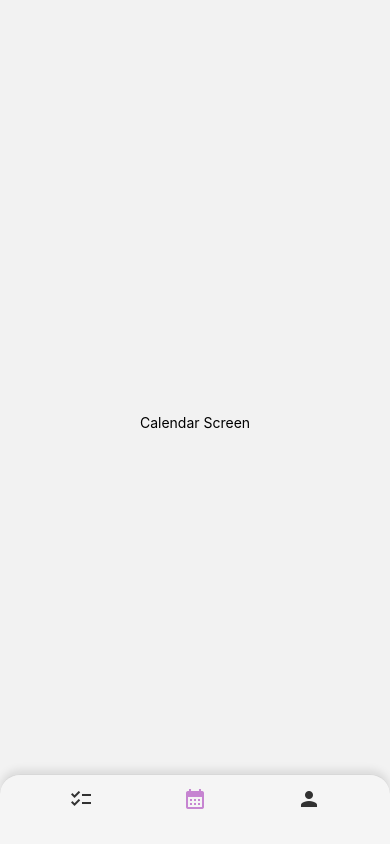
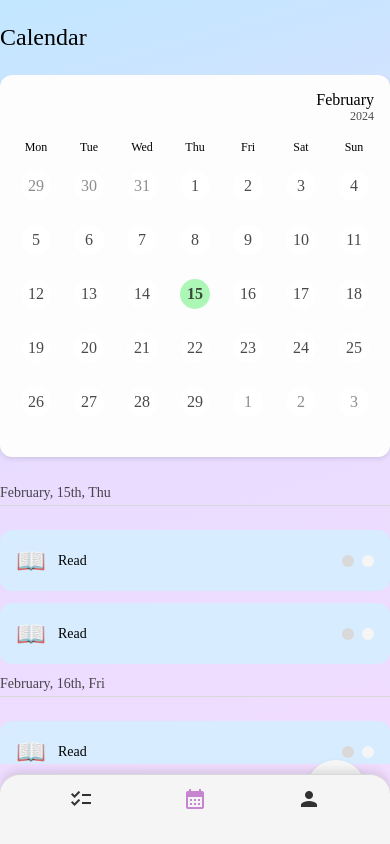
Before and after one commit to deceser/habitHUB-RN-APP, a React Native app: screen /Calendar in a window 390 px wide. Built offline with nearby package versions, Linux system fonts and the light colour scheme; no server answers; what expo-web-browser would draw is missing.

Commit message:
calendae-screen

```diff
--- a/src/navigation/TabNavigator.tsx
+++ b/src/navigation/TabNavigator.tsx
@@ -4,14 +4,10 @@ import { MaterialIcons } from '@expo/vector-icons';
 import { HomeScreen } from '../screens/HomeScreen';
 import { View, StyleSheet, Text } from 'react-native';
 import { TabParamList } from './types';
+import { CalendarScreen } from '../screens/CalendarScreen';
 
 const Tab = createBottomTabNavigator<TabParamList>();
 
-const CalendarScreen = () => (
-  <View style={styles.placeholder}>
-    <Text>Calendar Screen</Text>
-  </View>
-);
 const ProfileScreen = () => (
   <View style={styles.placeholder}>
     <Text>Profile Screen</Text>
--- /dev/null
+++ b/src/screens/CalendarScreen.tsx
@@ -0,0 +1,348 @@
+import React, { useMemo, useState } from 'react';
+import { StyleSheet, View, Text, SafeAreaView, ScrollView, TouchableOpacity } from 'react-native';
+import { StatusBar } from 'expo-status-bar';
+import { MaterialIcons } from '@expo/vector-icons';
+import { GradientContainer } from '../components/ui/GradientContainer';
+
+interface DayProps {
+  day: string;
+  date: string;
+  isCurrentMonth: boolean;
+  isSelected?: boolean;
+  onPress?: () => void;
+}
+
+const Day: React.FC<DayProps> = ({ day, date, isCurrentMonth, isSelected, onPress }) => (
+  <TouchableOpacity style={styles.dayCell} onPress={onPress}>
+    <View style={[styles.dayCircle, isSelected && styles.selectedDayCircle]}>
+      <Text
+        style={[
+          styles.dayNumber,
+          !isCurrentMonth && styles.inactiveDay,
+          isSelected && styles.selectedDayText,
+        ]}
+      >
+        {date}
+      </Text>
+    </View>
+  </TouchableOpacity>
+);
+
+const HabitItem: React.FC<{ title: string; emoji: string }> = ({ title, emoji }) => (
+  <View style={styles.habitItem}>
+    <View style={styles.habitContent}>
+      <Text style={styles.habitEmoji}>{emoji}</Text>
+      <Text style={styles.habitTitle}>{title}</Text>
+    </View>
+    <View style={styles.statusDots}>
+      <View style={styles.emptyDot} />
+      <View style={styles.filledDot} />
+    </View>
+  </View>
+);
+
+const DatePanel: React.FC<{ date: string }> = ({ date }) => (
+  <View style={styles.datePanel}>
+    <Text style={styles.datePanelText}>{date}</Text>
+    <View style={styles.datePanelLine} />
+  </View>
+);
+
+export const CalendarScreen = () => {
+  const [selectedDate] = useState(15);
+
+  const weekDays = useMemo(() => ['Mon', 'Tue', 'Wed', 'Thu', 'Fri', 'Sat', 'Sun'], []);
+
+  const calendarDays = useMemo(
+    () => [
+      // Previous month days (January)
+      { day: 'Mon', date: '29', currentMonth: false },
+      { day: 'Tue', date: '30', currentMonth: false },
+      { day: 'Wed', date: '31', currentMonth: false },
+      // Current month - February
+      { day: 'Thu', date: '1', currentMonth: true },
+      { day: 'Fri', date: '2', currentMonth: true },
+      { day: 'Sat', date: '3', currentMonth: true },
+      { day: 'Sun', date: '4', currentMonth: true },
+      // Next week
+      { day: 'Mon', date: '5', currentMonth: true },
+      { day: 'Tue', date: '6', currentMonth: true },
+      { day: 'Wed', date: '7', currentMonth: true },
+      { day: 'Thu', date: '8', currentMonth: true },
+      { day: 'Fri', date: '9', currentMonth: true },
+      { day: 'Sat', date: '10', currentMonth: true },
+      { day: 'Sun', date: '11', currentMonth: true },
+      // Next week
+      { day: 'Mon', date: '12', currentMonth: true },
+      { day: 'Tue', date: '13', currentMonth: true },
+      { day: 'Wed', date: '14', currentMonth: true },
+      { day: 'Thu', date: '15', currentMonth: true, selected: true },
+      { day: 'Fri', date: '16', currentMonth: true },
+      { day: 'Sat', date: '17', currentMonth: true },
+      { day: 'Sun', date: '18', currentMonth: true },
+      // Next week
+      { day: 'Mon', date: '19', currentMonth: true },
+      { day: 'Tue', date: '20', currentMonth: true },
+      { day: 'Wed', date: '21', currentMonth: true },
+      { day: 'Thu', date: '22', currentMonth: true },
+      { day: 'Fri', date: '23', currentMonth: true },
+      { day: 'Sat', date: '24', currentMonth: true },
+      { day: 'Sun', date: '25', currentMonth: true },
+      // Next week
+      { day: 'Mon', date: '26', currentMonth: true },
+      { day: 'Tue', date: '27', currentMonth: true },
+      { day: 'Wed', date: '28', currentMonth: true },
+      { day: 'Thu', date: '29', currentMonth: true },
+      // Next month days (March)
+      { day: 'Fri', date: '1', currentMonth: false },
+      { day: 'Sat', date: '2', currentMonth: false },
+      { day: 'Sun', date: '3', currentMonth: false },
+    ],
+    [],
+  );
+
+  // Chunk calendar days into weeks
+  const calendarWeeks = useMemo(() => {
+    const weeks = [];
+    for (let i = 0; i < calendarDays.length; i += 7) {
+      weeks.push(calendarDays.slice(i, i + 7));
+    }
+    return weeks;
+  }, [calendarDays]);
+
+  return (
+    <GradientContainer vertical>
+      <StatusBar style="dark" />
+      <SafeAreaView style={styles.container}>
+        <Text style={styles.title}>Calendar</Text>
+
+        <ScrollView showsVerticalScrollIndicator={false}>
+          {/* Calendar Widget */}
+          <View style={styles.calendarContainer}>
+            <View style={styles.calendarHeader}>
+              <View style={styles.monthDisplay}>
+                <Text style={styles.monthText}>February</Text>
+                <Text style={styles.yearText}>2024</Text>
+              </View>
+            </View>
+
+            {/* Weekday Headers */}
+            <View style={styles.weekdayHeader}>
+              {weekDays.map(day => (
+                <Text key={day} style={styles.weekdayText}>
+                  {day}
+                </Text>
+              ))}
+            </View>
+
+            {/* Calendar Grid */}
+            <View style={styles.calendarGrid}>
+              {calendarWeeks.map((week, weekIndex) => (
+                <View key={`week-${weekIndex}`} style={styles.weekRow}>
+                  {week.map(day => (
+                    <Day
+                      key={`${day.day}-${day.date}`}
+                      day={day.day}
+                      date={day.date}
+                      isCurrentMonth={day.currentMonth}
+                      isSelected={day.date === selectedDate.toString() && day.currentMonth}
+                    />
+                  ))}
+                </View>
+              ))}
+            </View>
+          </View>
+
+          {/* Habit Lists by Date */}
+          <View style={styles.habitsContainer}>
+            <DatePanel date="February, 15th, Thu" />
+            <HabitItem title="Read" emoji="📖" />
+            <HabitItem title="Read" emoji="📖" />
+
+            <DatePanel date="February, 16th, Fri" />
+            <HabitItem title="Read" emoji="📖" />
+            <HabitItem title="Read" emoji="📖" />
+
+            <DatePanel date="This week" />
+            <HabitItem title="Read" emoji="📖" />
+            <HabitItem title="Read" emoji="📖" />
+          </View>
+        </ScrollView>
+
+        {/* Floating Action Button */}
+        <TouchableOpacity style={styles.fab}>
+          <Text style={styles.fabText}>+</Text>
+        </TouchableOpacity>
+      </SafeAreaView>
+    </GradientContainer>
+  );
+};
+
+const styles = StyleSheet.create({
+  container: {
+    flex: 1,
+    paddingHorizontal: 16,
+    paddingBottom: 80,
+  },
+  title: {
+    fontFamily: 'Poppins',
+    fontSize: 24,
+    fontWeight: '500',
+    marginVertical: 24,
+  },
+  calendarContainer: {
+    backgroundColor: '#FDFDFD',
+    borderRadius: 12,
+    padding: 16,
+    shadowColor: '#000',
+    shadowOffset: { width: 0, height: 2 },
+    shadowOpacity: 0.1,
+    shadowRadius: 4,
+    elevation: 2,
+    marginBottom: 20,
+  },
+  calendarHeader: {
+    flexDirection: 'row',
+    justifyContent: 'flex-end',
+    marginBottom: 16,
+  },
+  monthDisplay: {
+    alignItems: 'flex-end',
+  },
+  monthText: {
+    fontFamily: 'Poppins',
+    fontSize: 16,
+    fontWeight: '400',
+  },
+  yearText: {
+    fontFamily: 'Poppins',
+    fontSize: 12,
+    color: '#000',
+    opacity: 0.7,
+  },
+  weekdayHeader: {
+    flexDirection: 'row',
+    justifyContent: 'space-between',
+    marginBottom: 8,
+  },
+  weekdayText: {
+    fontFamily: 'Poppins',
+    fontSize: 12,
+    fontWeight: '300',
+    width: 40,
+    textAlign: 'center',
+  },
+  calendarGrid: {
+    marginTop: 8,
+  },
+  weekRow: {
+    flexDirection: 'row',
+    justifyContent: 'space-between',
+    marginBottom: 24,
+  },
+  dayCell: {
+    width: 40,
+    alignItems: 'center',
+  },
+  dayCircle: {
+    width: 30,
+    height: 30,
+    borderRadius: 15,
+    justifyContent: 'center',
+    alignItems: 'center',
+    backgroundColor: '#FFFFFF',
+  },
+  selectedDayCircle: {
+    backgroundColor: '#ADF7B6',
+  },
+  dayNumber: {
+    fontFamily: 'Poppins',
+    fontSize: 16,
+    fontWeight: '500',
+    color: 'rgba(30, 28, 28, 0.8)',
+  },
+  inactiveDay: {
+    color: 'rgba(30, 28, 28, 0.5)',
+  },
+  selectedDayText: {
+    fontWeight: '600',
+  },
+  habitsContainer: {
+    marginTop: 8,
+    paddingBottom: 40,
+  },
+  datePanel: {
+    marginBottom: 12,
+  },
+  datePanelText: {
+    fontFamily: 'Poppins',
+    fontSize: 14,
+    fontWeight: '400',
+    color: 'rgba(30, 28, 28, 0.8)',
+    marginBottom: 4,
+  },
+  datePanelLine: {
+    height: 1,
+    backgroundColor: '#D9D9D9',
+    marginBottom: 12,
+  },
+  habitItem: {
+    flexDirection: 'row',
+    justifyContent: 'space-between',
+    backgroundColor: '#D7ECFE',
+    borderRadius: 12,
+    padding: 16,
+    marginBottom: 12,
+  },
+  habitContent: {
+    flexDirection: 'row',
+    alignItems: 'center',
+  },
+  habitEmoji: {
+    fontSize: 24,
+    marginRight: 12,
+  },
+  habitTitle: {
+    fontFamily: 'Poppins',
+    fontSize: 14,
+    fontWeight: '400',
+  },
+  statusDots: {
+    flexDirection: 'row',
+    alignItems: 'center',
+  },
+  emptyDot: {
+    width: 12,
+    height: 12,
+    borderRadius: 6,
+    backgroundColor: '#D9D9D9',
+    marginRight: 8,
+  },
+  filledDot: {
+    width: 12,
+    height: 12,
+    borderRadius: 6,
+    backgroundColor: '#F5F5F5',
+  },
+  fab: {
+    position: 'absolute',
+    bottom: 24,
+    right: 24,
+    width: 60,
+    height: 60,
+    borderRadius: 30,
+    backgroundColor: '#F6F6F6',
+    justifyContent: 'center',
+    alignItems: 'center',
+    shadowColor: '#000',
+    shadowOffset: { width: 0, height: 6 },
+    shadowOpacity: 0.3,
+    shadowRadius: 8,
+    elevation: 5,
+  },
+  fabText: {
+    fontFamily: 'Poppins',
+    fontSize: 24,
+    fontWeight: '500',
+  },
+});
```
